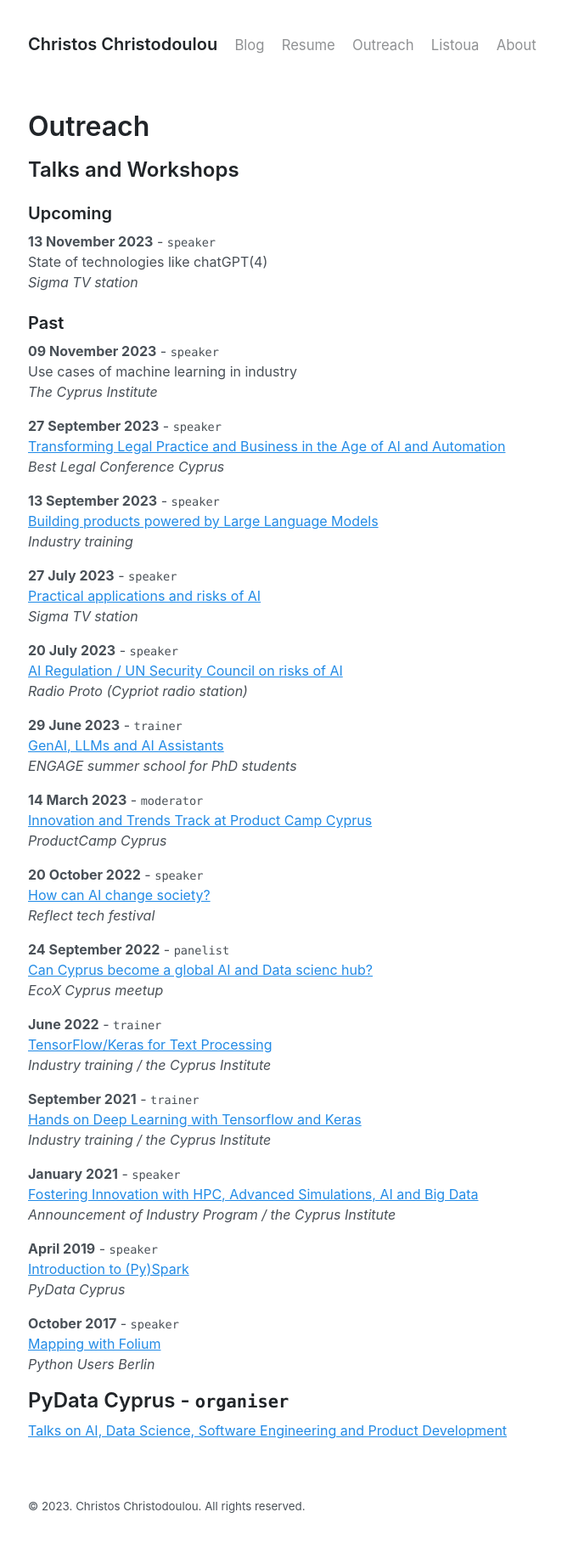
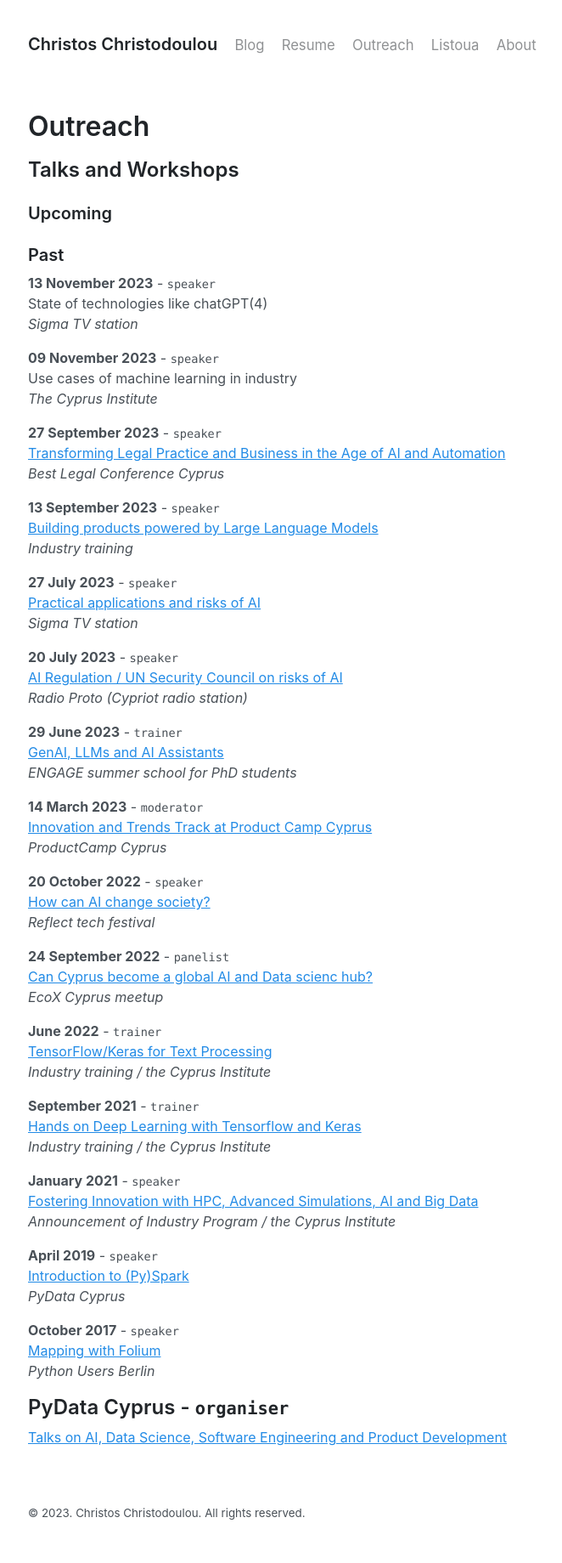
Before and after one commit to chr7stos/chr7stos.github.io, a Jekyll site: the page built from _pages/outreach.md, in a window 1280 px wide. Shown: the whole page at 85% size, without its empty margins (271-933 px from the left). Built offline with Jekyll 4.4.1, drawn with Linux system fonts in a browser that asks for light colours.

```diff
--- a/_pages/outreach.md
+++ b/_pages/outreach.md
@@ -9,11 +9,15 @@ permalink: /outreach
 
 ### Upcoming
 
+
+
+### Past
+
+
 __13 November 2023__ - `speaker`
 State of technologies like chatGPT(4)
 _Sigma TV station_
 
-### Past
 
 __09 November 2023__ - `speaker`
 Use cases of machine learning in industry
```
